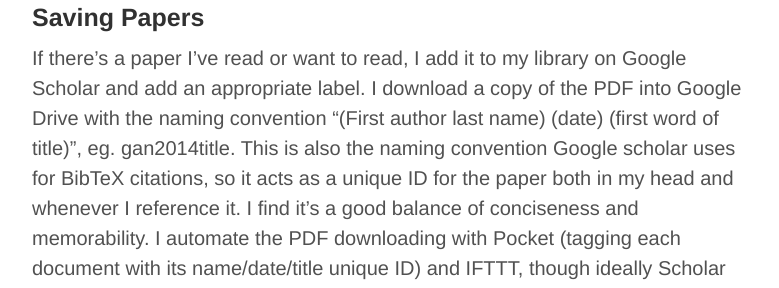
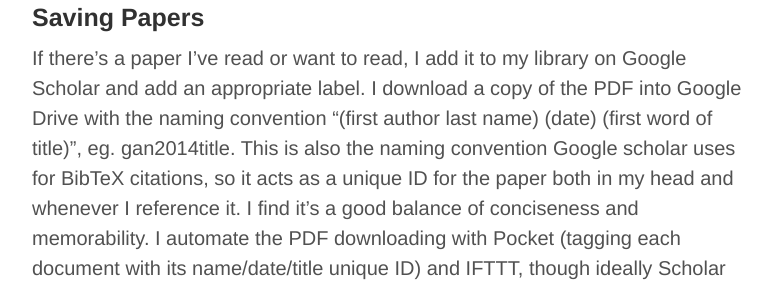
Before and after one commit to victorgan/victorgan.github.io, a Jekyll site: the page built from _posts/2014-08-18-useful-sites-for-research.md, in a window 1280 px wide and 900 px high. Shown: the part 427-715 px from the top of the window, without its empty margins (248-1027 px from the left). Built offline with Jekyll 4.4.1, drawn with Linux system fonts in a browser that asks for light colours; comment, search, counter and statistics services are not loaded; some of the changed text lies outside the part shown.

```diff
--- a/_posts/2014-08-18-useful-sites-for-research.md
+++ b/_posts/2014-08-18-useful-sites-for-research.md
@@ -16,7 +16,7 @@ Last updated 2014-08-19 Tue 06:04 PM
 ### Saving Papers
 If there's a paper I've read or want to read, I add it to my library on Google
 Scholar and add an appropriate label. I download a copy of the PDF into Google
-Drive with the naming convention "(First author last name) (date) (first word of
+Drive with the naming convention "(first author last name) (date) (first word of
 title)", eg. gan2014title. This is also the naming convention Google scholar
 uses for BibTeX citations, so it acts as a unique ID for the paper both in my
 head and whenever I reference it. I find it's a good balance of conciseness and
```
